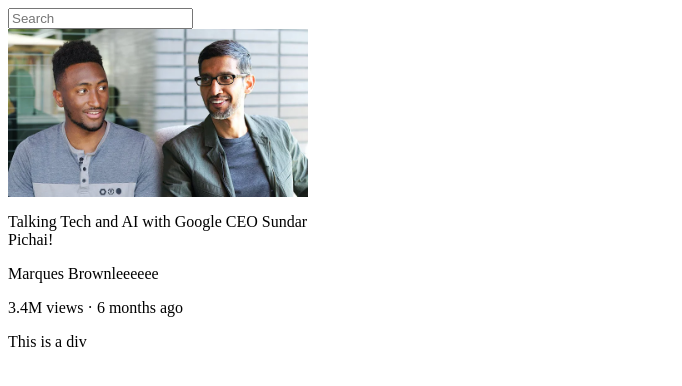
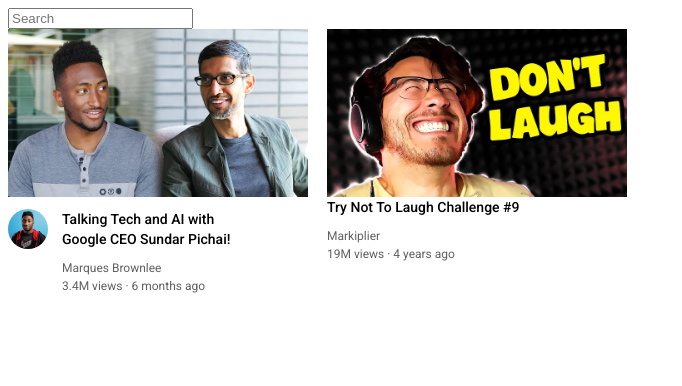
Before and after one commit to Brian-w-m/Personal-work, a plain HTML site: page html-css/youtube.html in a window 1280 px wide. Shown: the whole page, without its empty margins (0-682 px from the left). Drawn offline with Linux system fonts and the light colour scheme.

Commit message:
Tweaking css

```diff
--- a/html-css/youtube.html
+++ b/html-css/youtube.html
@@ -2,43 +2,111 @@
 <html>
     <head>
       <title>Youtube.com Clone</title>
+      <link rel="preconnect" href="https://fonts.googleapis.com">
+      <link rel="preconnect" href="https://fonts.gstatic.com" crossorigin>
+      <link href="https://fonts.googleapis.com/css2?family=Roboto:wght@400;500;700&display=swap" rel="stylesheet">
       <style>
+        p{
+          font-family: Roboto, Arial;
+          margin-top: 0;
+          margin-bottom: 0;
+        }
+
         .thumbnail {
           width: 300px;
           display: block;
         }
 
         .search-bar {
-
+          display: block;
         }
 
         .video-title {
+          margin-top: 0;
+          font-size: 14px;
+          font-weight: 500;
+          line-height: 20px;
+          margin-bottom: 12px;
+        }
+
+        .video-preview {
           width: 300px;
+          display: inline-block;
+          vertical-align: top;
+          margin-right: 15px;
+        }
+
+        .channel-picture {
+          display: inline-block;
+          width: 50px;
+          vertical-align: top;
+        }
+
+        .video-info {
+          display: inline-block;
+          width: 200px;
+        }
+
+        .profile-picture {
+          width: 40px;
+          border-radius: 20px;
+        }
+
+        .thumbnail-row {
+          margin-bottom: 12px;
         }
 
         .video-author,
         .video-stats {
+          font-size: 12px;
+          color: rgb(96, 96, 96)
+        }
 
+        .video-author {
+          margin-bottom: 4px;
         }
 
       </style>
     </head>
     <body>
       <input class="search-bar" type="text" placeholder="Search">
+
+      <div class="video-preview">
+        <div class="thumbnail-row">
           <img class="thumbnail" src="thumbnails/thumbnail-1.webp">
-
+        </div>
+        <div>
+          <div class="channel-picture">
+            <img class="profile-picture" src="channel-pictures/channel-1.jpeg">
+          </div>
+          <div class="video-info">
           <p class="video-title">
             Talking Tech and AI with Google CEO Sundar Pichai!
           </p>
           <p class="video-author">
-        Marques Brownleeeeee
+            Marques Brownlee
           </p>
           <p class="video-stats">
             3.4M views &#183; 6 months ago
           </p>
+        </div>
 
-      <div>
-        This is a div
         </div>
+      </div>
+
+      <div class="video-preview">
+        <img class="thumbnail" src="thumbnails/thumbnail-2.webp">
+
+        <p class="video-title">
+          Try Not To Laugh Challenge #9
+        </p>
+        <p class="video-author">
+          Markiplier
+        </p>
+        <p class="video-stats">
+          19M views &#183; 4 years ago
+        </p>
+      </div>
+
     </body>
 </html>
```
Also changed, not shown: html-css/channel-pictures/channel-1.jpeg (added), html-css/thumbnails/thumbnail-2.webp (added). Lines whose indentation alone changed are shown as unchanged.
